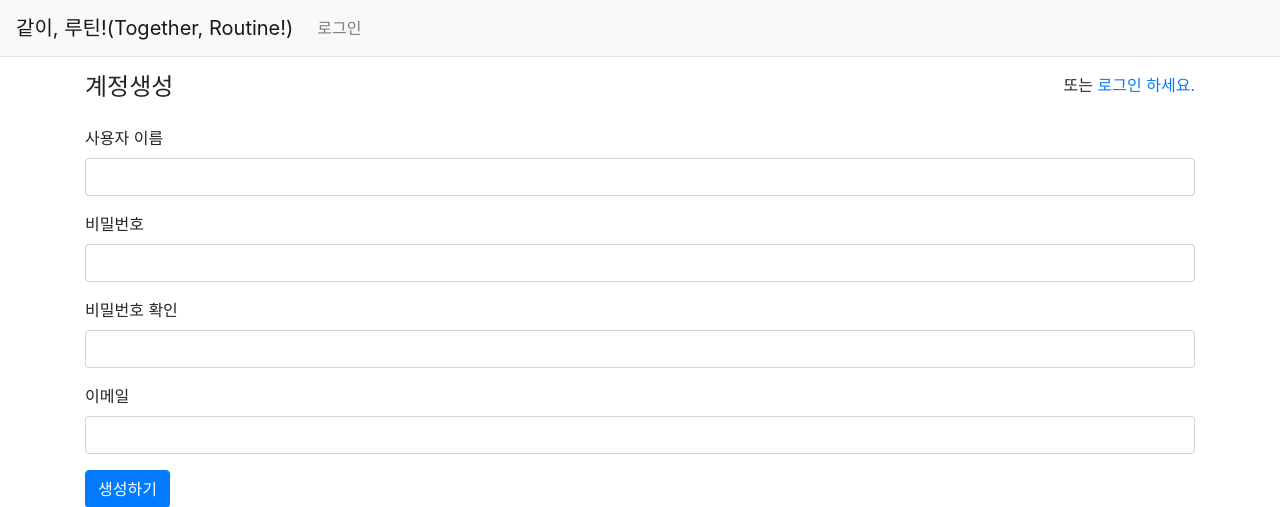
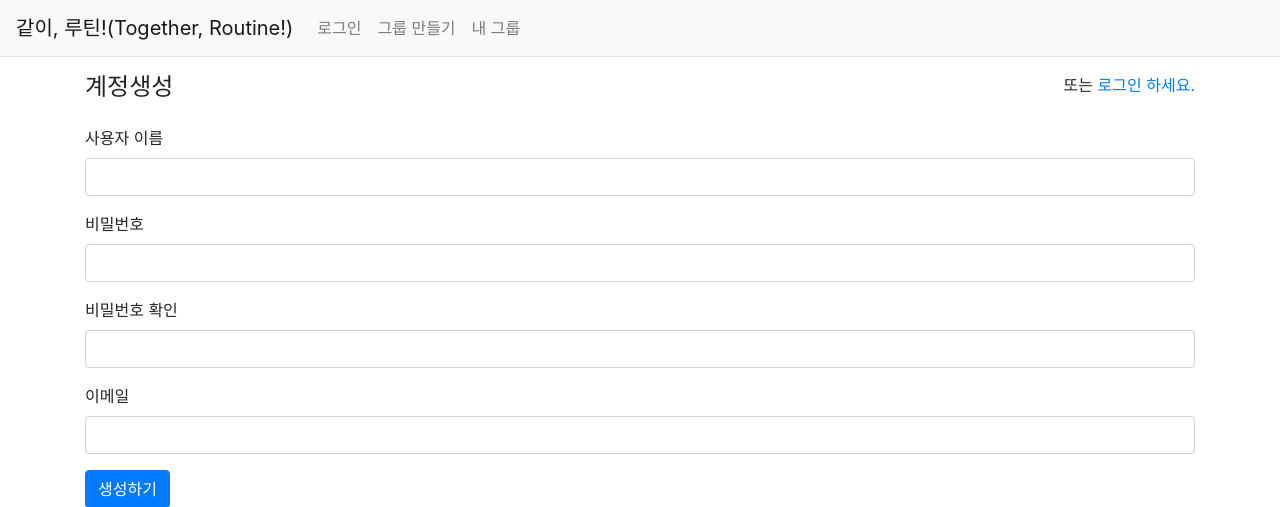
Before and after one commit to Ohdaejin/mysite_tr, a Django app: page /common/signup/ in a window 1280 px wide. Shown: the top 507 px of the page. Run offline with Django 4.2, Linux system fonts and the light colour scheme; some libraries are stand-ins or nearby versions.

Commit message:
그룹 만들기 html

```diff
--- a/templates/base.html
+++ b/templates/base.html
@@ -9,7 +9,7 @@
     <link rel="stylesheet" type="text/css" href="{% static 'bootstrap.min.css' %}">
     <!-- pybo CSS -->
     <link rel="stylesheet" type="text/css" href="{% static 'style.css' %}">
-    <title>Together, routine!</title>
+    <title>Together, Routine!</title>
 </head>
 <body>
 {% include "navbar.html" %}
--- a/templates/navbar.html
+++ b/templates/navbar.html
@@ -14,6 +14,14 @@
                 <a class="nav-link" href="{% url 'common:login' %}">로그인</a>
                 {% endif %}
             </li>
+            <!-----그룹관련 만들기------>
+            <li class="nav-item ">
+              <a class="nav-link"> 그룹 만들기</a>
+            </li>
+            <!-----그룹관련 만들기------>
+            <li class="nav-item ">
+              <a class="nav-link"> 내 그룹</a>
+            </li>
         </ul>
     </div>
 </nav>
```
